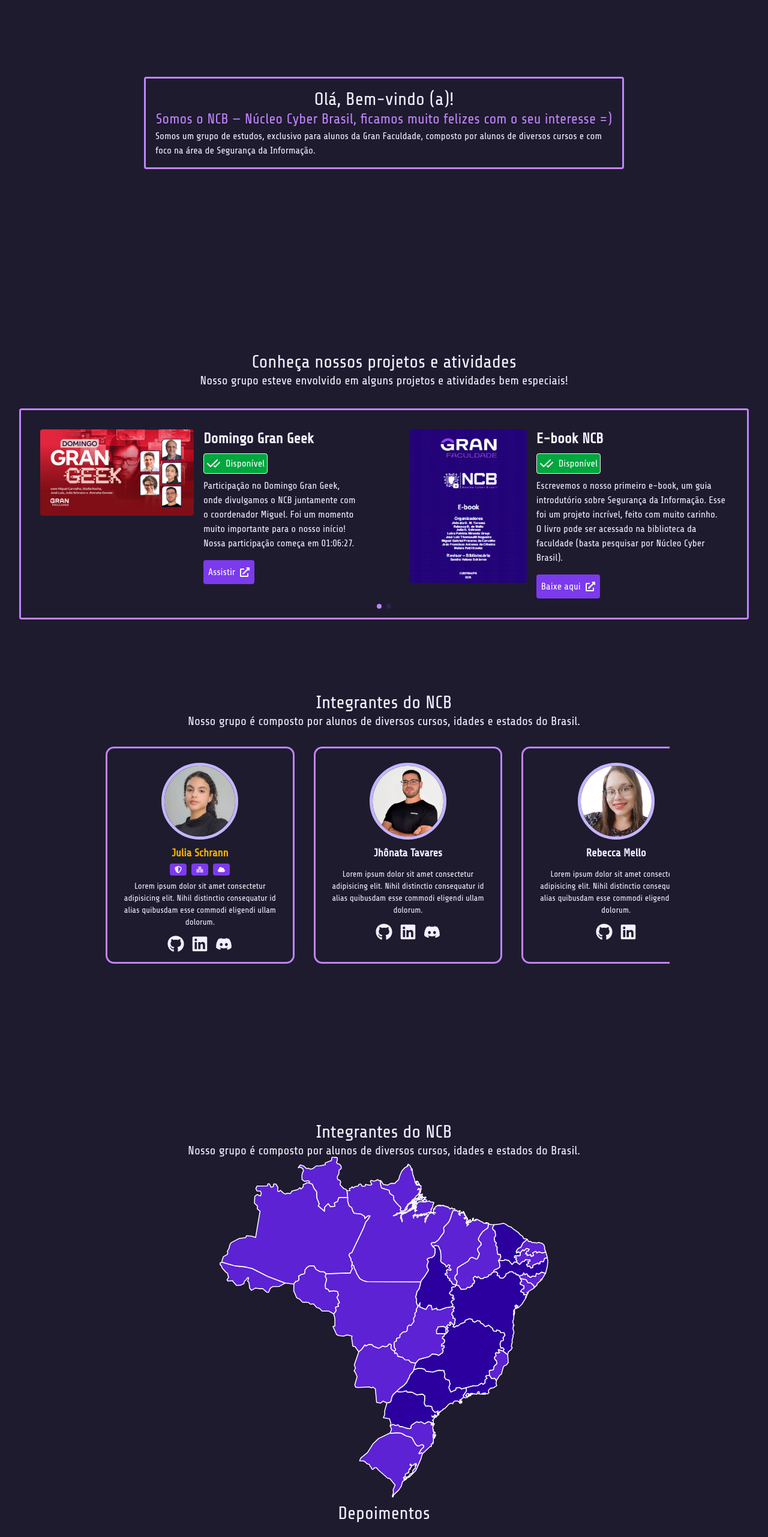
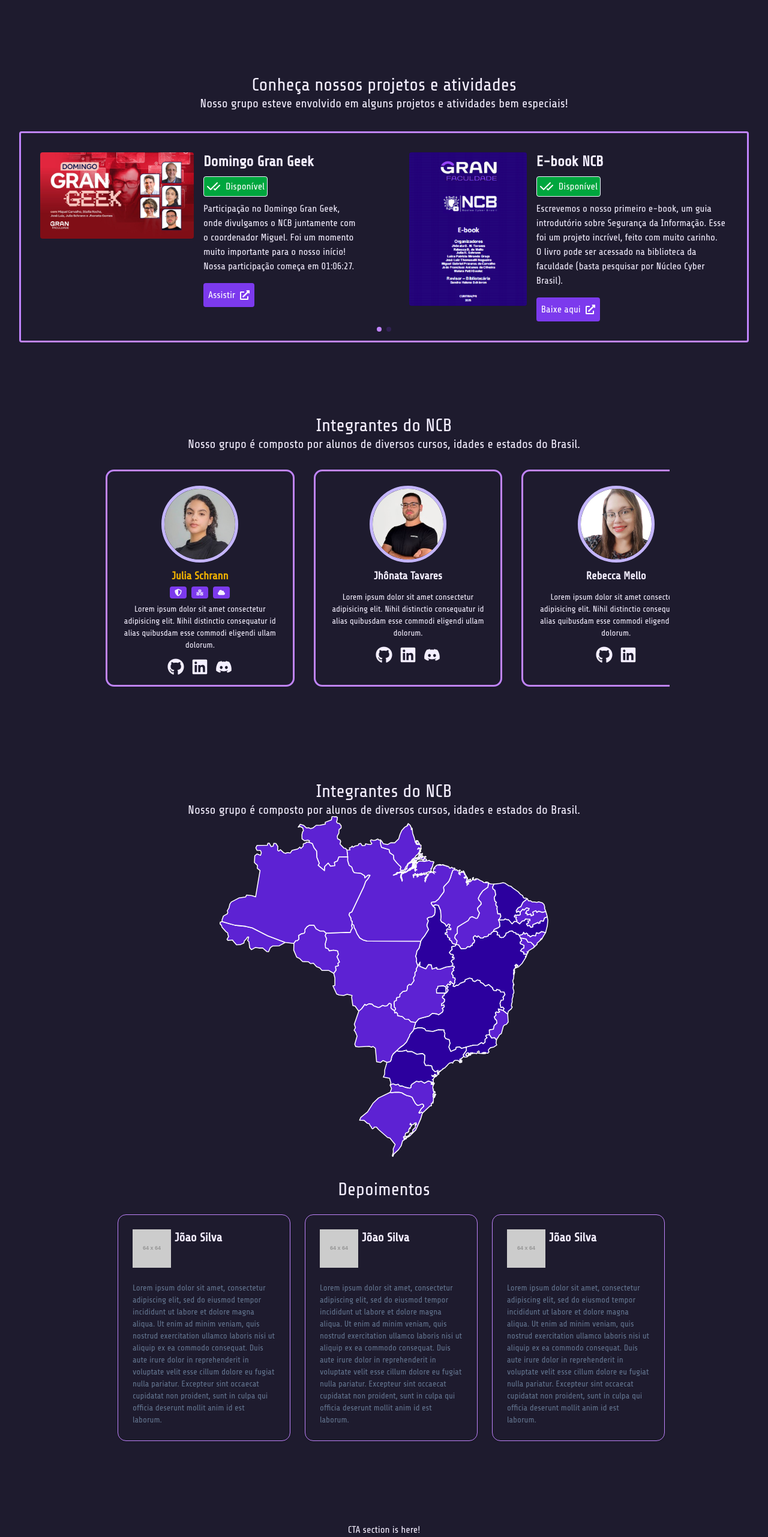
Before and after one commit to NucleoCyberBrasill/SiteNcbFull, a React (Vite) app: page / in a window 1280 px wide. Shown: the part 234-2797 px from the top of the page at 60% size. Built offline with nearby package versions, Linux system fonts and the light colour scheme.

Commit message:
:bug: fix: corrigido distância entre elementos
as medidas relativas estavam bugando no mobile

```diff
--- a/src/Components/Cta/Cta.tsx
+++ b/src/Components/Cta/Cta.tsx
@@ -2,7 +2,7 @@
 
 const Cta = () => {
   return (
-    <div className='h-[60vh] flex justify-center items-center'>CTA section is here!</div>
+    <div className='h-auto mb-30 flex justify-center items-center'>CTA section is here!</div>
   )
 }
 
--- a/src/Components/InfoCard/index.tsx
+++ b/src/Components/InfoCard/index.tsx
@@ -1,7 +1,7 @@
 export function InfoCard() {
   return (
     // hero section
-    <section className="h-[95vh] flex justify-center items-center">
+    <section className="h-auto mb-30 flex justify-center items-center">
       <div className=" mt-3 m-3">
     <div className="p-4 w-auto border-3 max-w-200 rounded border-[var(--color-primary-self)] shadow-1g">
       <h1 className="text-3xl text-center">Olá, Bem-vindo (a)!</h1>
--- a/src/Components/Members/index.tsx
+++ b/src/Components/Members/index.tsx
@@ -56,7 +56,7 @@ export function Members() {
   }, []);
 
   return (
-    <section className="h-[70vh] flex justify-center">
+    <section className="h-auto mb-30 flex justify-center">
       <div className="max-w-5xl mx-auto rounded-sm px-4">
         <Carousel className="cursor-grab px-5 ">
           <CarouselContent className="flex p-3">
--- a/src/Components/MembersMap/MembersMap.tsx
+++ b/src/Components/MembersMap/MembersMap.tsx
@@ -1,7 +1,7 @@
 import Map from "./Map";
 const MembersMap = () => {
   return (
-    <div className="min-h-[90vh] flex flex-col justify-center items-center">
+    <div className="h-auto mb-30 flex flex-col justify-center items-center">
       <h1 className="text-3xl text-center mt-2">Integrantes do NCB</h1>
       <h2 className="text-xl text-center">
         Nosso grupo é composto por alunos de diversos cursos, idades e estados
--- a/src/Components/Projects/index.tsx
+++ b/src/Components/Projects/index.tsx
@@ -9,7 +9,7 @@ export function Projects() {
   return (
     <>
     {/* projects section */}
-    <section className="h-[70vh]">
+    <section className="h-auto mb-30">
       <h1 className="text-3xl text-center ">Conheça nossos projetos e atividades</h1>
       <h2 className="text-xl text-center">Nosso grupo esteve envolvido em alguns projetos e atividades bem especiais!</h2>
 
--- a/src/Components/Reviews/index.tsx
+++ b/src/Components/Reviews/index.tsx
@@ -15,7 +15,7 @@ import {
 
 export function Reviews() {
   return (
-    <section className="m-2 mt-4 justify-center">
+    <section className="m-2 mb-30 justify-center">
             <div className="max-w-5xl mx-auto rounded-sm px-4">
 
       <Carousel className="cursor-grab px-5 ">
```
